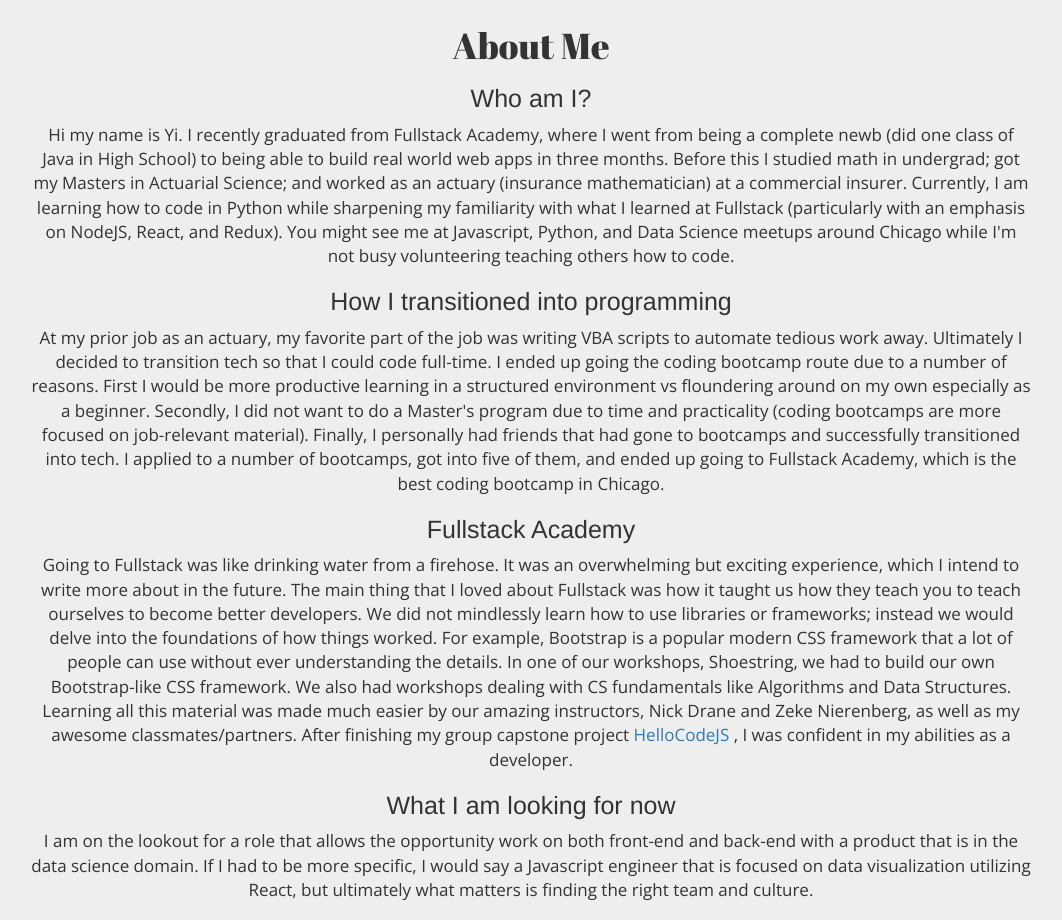
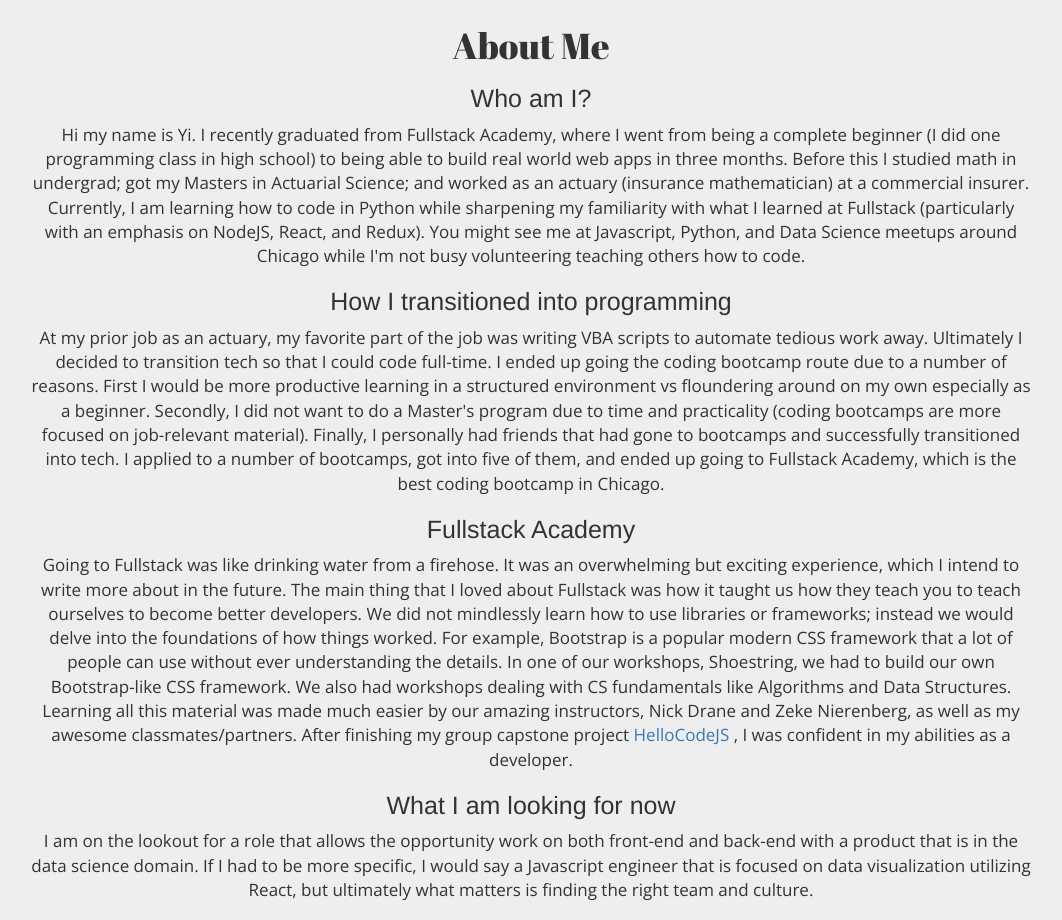
Before and after one commit to curiousYi/curiousyi.github.io, a plain HTML site: page index.html in a window 1280 px wide. Shown: the part 1480-2400 px from the top of the page, without its empty margins (109-1171 px from the left). Drawn offline with nearby package versions, Linux system fonts and the light colour scheme.

Commit message:
Minor editting

```diff
--- a/index.html
+++ b/index.html
@@ -207,7 +207,7 @@
             <h1>About Me</h1>
             <h2> Who am I? </h2>
             <p id="ab1">
-                Hi my name is Yi. I recently graduated from Fullstack Academy, where I went from being a complete newb (did one class of Java in High School) to being able to build real world web apps in three months. Before this I studied math in undergrad; got my Masters in Actuarial Science; and worked as an actuary (insurance mathematician) at a commercial insurer. Currently, I am learning how to code in Python while sharpening my familiarity with what I learned at Fullstack (particularly with an emphasis on NodeJS, React, and Redux). You might see me at Javascript, Python, and Data Science meetups around Chicago while I'm not busy volunteering teaching others how to code.
+                Hi my name is Yi. I recently graduated from Fullstack Academy, where I went from being a complete beginner (I did one programming class in high school) to being able to build real world web apps in three months. Before this I studied math in undergrad; got my Masters in Actuarial Science; and worked as an actuary (insurance mathematician) at a commercial insurer. Currently, I am learning how to code in Python while sharpening my familiarity with what I learned at Fullstack (particularly with an emphasis on NodeJS, React, and Redux). You might see me at Javascript, Python, and Data Science meetups around Chicago while I'm not busy volunteering teaching others how to code.
             </p>
             <h2> How I transitioned into programming</h2>
             <p id="ab1">
```
